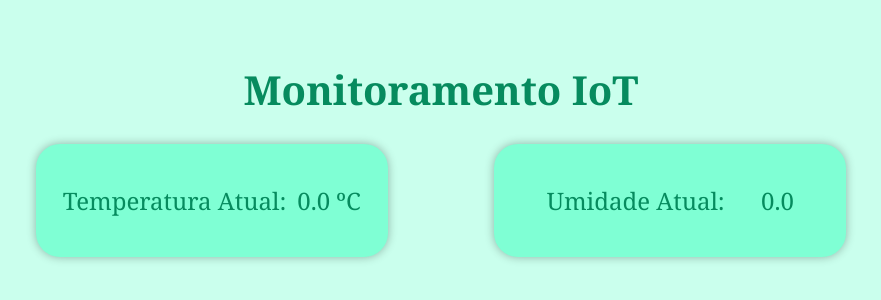
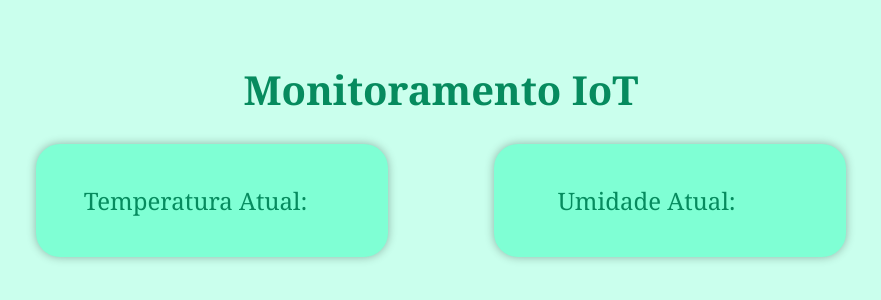
Before and after one commit to munizbruna/iot, a plain HTML site: page index.html in a window 1280 px wide. Shown: the part 182-482 px from the top of the page, without its empty margins (207-1088 px from the left). Drawn offline with Linux system fonts and the light colour scheme.

Commit message:
atualização de ux

```diff
--- a/index.html
+++ b/index.html
@@ -11,11 +11,11 @@
     <div class="cards">
     <div class="card">
         <p>Temperatura Atual:</p>
-        <p id="temp">0.0 ºC</p>
+        <p id="temp"> </p>
     </div>
     <div class="card">
         <p>Umidade Atual:</p>
-        <p id="umid">0.0</p>
+        <p id="umid"> </p>
     </div>
     </div>
 </body>
```
Also changed, not shown: 1 other file.
